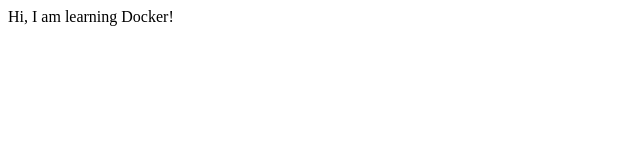
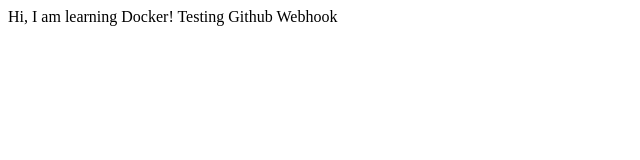
Before and after one commit to kowshikBh/hockey, a plain HTML site: page index.html in a window 1280 px wide. Shown: the whole page, without its empty margins (0-640 px from the left). Drawn offline with Linux system fonts and the light colour scheme.

Commit message:
github webhook

```diff
--- a/index.html
+++ b/index.html
@@ -2,5 +2,6 @@
 	<title>Docker Built It!</title>
 	<body>
 		<hl>Hi, I am learning Docker!</hl>
+		Testing Github Webhook
 	<body>
 </html>
```
